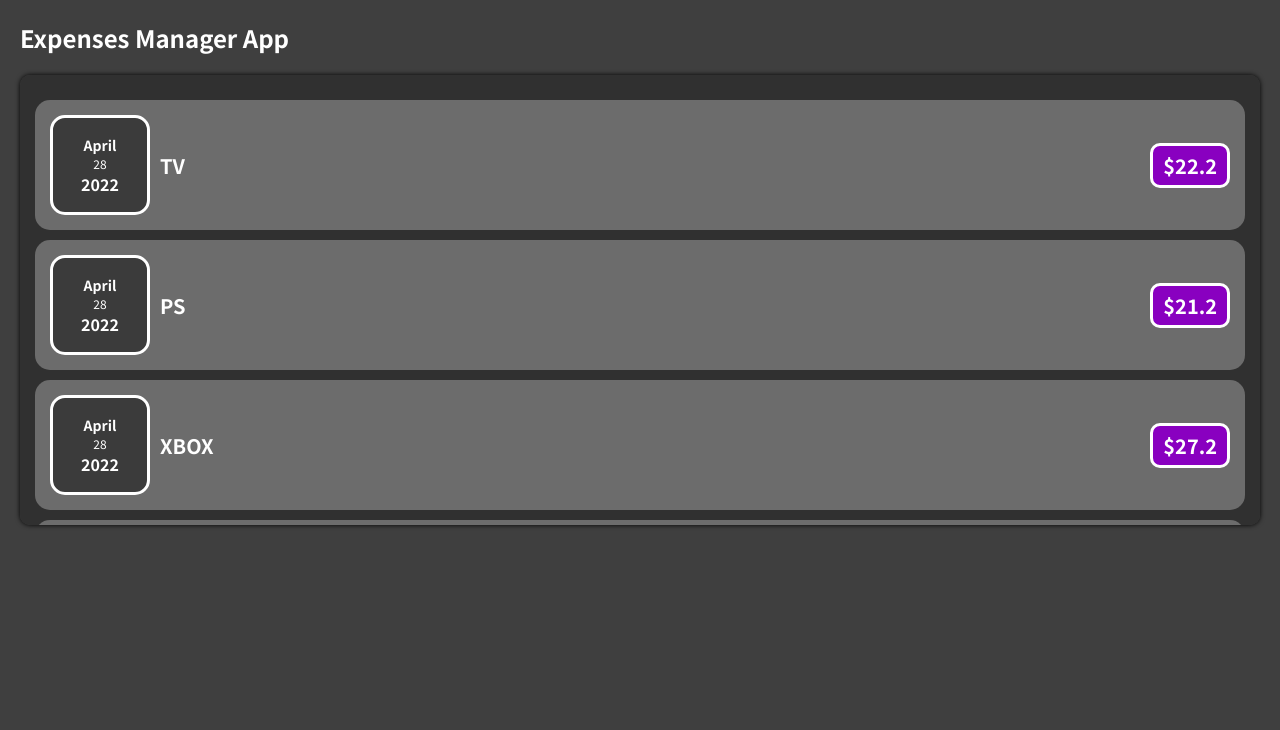
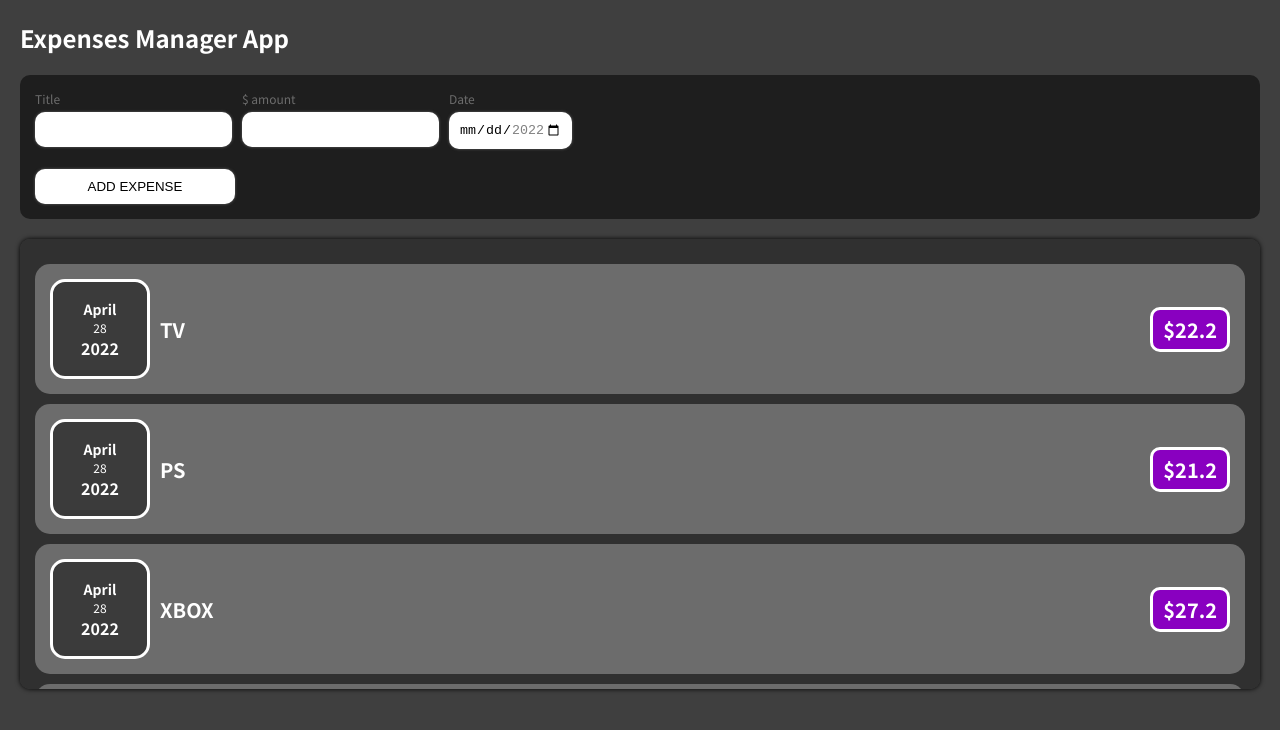
Before and after one commit to hushdev/React-pet-study, a React (Create React App) app: page / in a window 1280 px wide. Shown: the top 730 px of the page. Built offline with nearby package versions, Linux system fonts and the light colour scheme.

Commit message:
down-up data pass

```diff
--- a/src/App.jsx
+++ b/src/App.jsx
@@ -1,8 +1,9 @@
 import React from "react";
 import ExpenseItem from "./components/Expenses/ExpenseItem";
 import Card from "./components/UI/Card";
+import NewExpense from "./components/NewExpense/NewExpense";
 
-function App() {
+const App = () => {
   const expenses = [
     { title: "TV", date: new Date(2022, 3, 28), price: 22.2 },
     { title: "PS", date: new Date(2022, 3, 28), price: 21.2 },
@@ -11,9 +12,15 @@
     { title: "NEW PHONE", date: new Date(2022, 3, 28), price: 22.2 },
   ];
 
+  const pushExpense = (data) => {
+    console.log('From App.js');
+    console.log(data);
+  }
+
   return (
     <div className="container">
       <h2 className="h2">Expenses Manager App</h2>
+      <NewExpense onSaveExpense={pushExpense}/>
       <Card className="card_dark">
         {expenses.map((item) => (
           <ExpenseItem
--- a/src/components/Expenses/ExpenseDate.jsx
+++ b/src/components/Expenses/ExpenseDate.jsx
@@ -1,7 +1,7 @@
 import React from "react";
 import Card from "../UI/Card";
 
-function ExpenseDate(props) {
+const ExpenseDate = (props) => {
   // Date props
   const month = props.date.toLocaleString("en-US", { month: "long" });
   const day = props.date.toLocaleString("en-US", { day: "2-digit" });
--- a/src/components/Expenses/ExpenseItem.jsx
+++ b/src/components/Expenses/ExpenseItem.jsx
@@ -1,19 +1,21 @@
-import React from "react";
+import React, { useState } from "react";
 import "./ExpenseItem.scss";
 
 import ExpenseDate from "./ExpenseDate";
-import Card from '../UI/Card'
+import Card from "../UI/Card";
 
-function ExpenseItem(props) {
+const ExpenseItem = (props) => {
+  const [title, setTitle] = useState(props.title);
+
   return (
     <Card className="expense-item">
       <div className="expense-item-title">
-        <ExpenseDate date={props.date}/>
-        <h2 className="expense-item_title">{props.title}</h2>
+        <ExpenseDate date={props.date} />
+        <h2 className="expense-item_title">{title}</h2>
       </div>
       <div className="expense-item_price">${props.price}</div>
     </Card>
   );
-}
+};
 
 export default ExpenseItem;
--- /dev/null
+++ b/src/components/NewExpense/ExpenseForm.jsx
@@ -0,0 +1,63 @@
+import React, { useState } from "react";
+import "./ExpenseForm.scss";
+
+const ExpenseForm = (props) => {
+  const [title, setTitle] = useState("");
+  const [amount, setAmount] = useState("");
+  const [date, setDate] = useState("");
+
+  const onTitleChange = (e) => {
+    setTitle(e.target.value);
+  };
+
+  const onAmountChange = (e) => {
+    setAmount(e.target.value);
+  };
+
+  const onDateChange = (e) => {
+    setDate(e.target.value);
+  };
+
+  const submitHandler = (e) => {
+    e.preventDefault();
+    const data = { title, amount, date: new Date(date) };
+    props.onSaveExpense(data);
+    setTitle("");
+    setAmount("");
+    setDate("");
+  };
+
+  return (
+    <form onSubmit={submitHandler} className="form">
+      <div className="form-controls">
+        <div className="form-control">
+          <label>Title</label>
+          <input type="text" value={title} onChange={onTitleChange} />
+        </div>
+        <div className="form-control">
+          <label>$ amount</label>
+          <input
+            type="number"
+            value={amount}
+            onChange={onAmountChange}
+            min="0.01"
+            step="0.01"
+          />
+        </div>
+        <div className="form-control">
+          <label>Date</label>
+          <input
+            type="date"
+            value={date}
+            onChange={onDateChange}
+            min="2022-01-01"
+            max="2022-12-31"
+          />
+        </div>
+      </div>
+      <button className="form-btn">Add expense</button>
+    </form>
+  );
+};
+
+export default ExpenseForm;
--- /dev/null
+++ b/src/components/NewExpense/ExpenseForm.scss
@@ -0,0 +1,39 @@
+.form {
+  display: flex;
+  flex-direction: column;
+  &-controls {
+    max-width: 200px;
+    width: 100%;
+    display: flex;
+    margin-bottom: 20px;
+  }
+  &-control {
+    display: flex;
+    flex-direction: column;
+    margin-right: 10px;
+    label {
+      color: #6c6c6c;
+      font-size: 12px;
+      margin-bottom: 5px;
+    }
+    input {
+      border: 0;
+      border-radius: 10px;
+      padding: 10px;
+      background: #ffffff;
+      box-shadow: 0 0 3px #646464;
+      outline: 0;
+    }
+  }
+  &-btn {
+    width: 200px;
+    text-transform: uppercase;
+    font-weight: 500;
+    border: 0;
+    border-radius: 10px;
+    padding: 10px;
+    background: #ffffff;
+    box-shadow: 0 0 3px #646464;
+    outline: 0;
+  }
+}
--- /dev/null
+++ b/src/components/NewExpense/NewExpense.jsx
@@ -0,0 +1,26 @@
+import React from "react";
+import "./NewExpense.scss";
+import ExpenseForm from "./ExpenseForm.jsx";
+import Card from "../UI/Card";
+
+const NewExpense = (props) => {
+  const saveExpense = (data) => {
+    const newData = {
+      ...data,
+      //unique ID
+      id: (performance.now().toString(36) + Math.random().toString(36)).replace(
+        /\./g,
+        ""
+      ),
+    };
+    props.onSaveExpense(newData)
+  };
+
+  return (
+    <Card className="new-expense">
+      <ExpenseForm onSaveExpense={saveExpense} />
+    </Card>
+  );
+};
+
+export default NewExpense;
--- a/src/components/UI/Card.jsx
+++ b/src/components/UI/Card.jsx
@@ -1,8 +1,8 @@
 import React from "react";
 import "./Card.scss";
 
-function Card(props) {
+const Card = (props) => {
   return <div className={`card ${props.className}`}>{props.children}</div>;
-}
+};
 
 export default Card;
--- a/src/components/UI/Card.scss
+++ b/src/components/UI/Card.scss
@@ -57,3 +57,8 @@
   margin-top: 10px;
   transition: .2s ease;
 }
+
+.new-expense {
+  background: #1e1e1e;
+  margin-bottom: 20px;
+}
--- a/src/index.scss
+++ b/src/index.scss
@@ -13,6 +13,7 @@
 body {
   margin: 0;
   background-color: #3f3f3f;
+  padding: 0 15px;
 }
 
 .container {
```
Also changed, not shown: src/components/NewExpense/NewExpense.scss (added).
